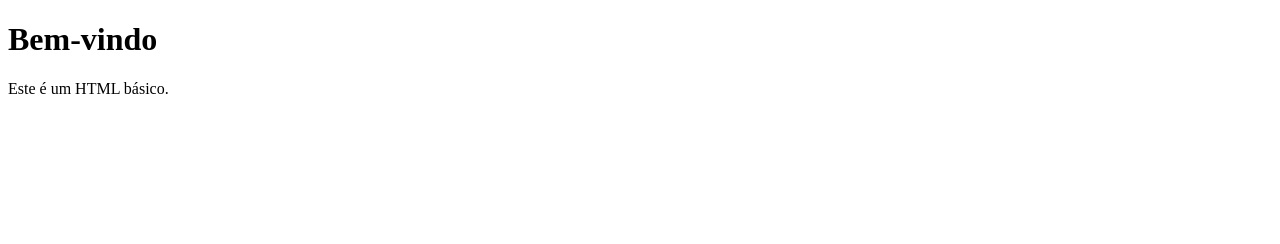
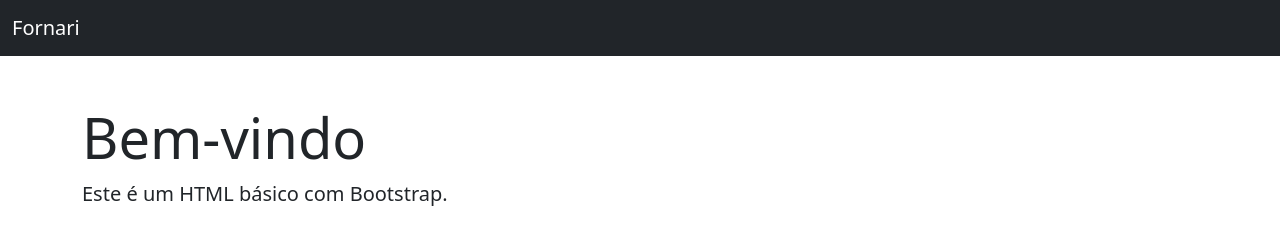
Before and after one commit to lucasfornari/meu-projeto-web, a plain HTML site: page index.html in a window 1280 px wide. Drawn offline with nearby package versions, Linux system fonts and the light colour scheme.

Commit message:
adiciona estilo

```diff
--- a/index.html
+++ b/index.html
@@ -4,9 +4,18 @@
     <meta charset="UTF-8">
     <meta name="viewport" content="width=device-width, initial-scale=1.0">
     <title>Fornari</title>
+    <link href="https://cdn.jsdelivr.net/npm/bootstrap@5.3.0/dist/css/bootstrap.min.css" rel="stylesheet">
 </head>
 <body>
-    <h1>Bem-vindo</h1>
-    <p>Este é um HTML básico.</p>
+    <nav class="navbar navbar-expand-lg navbar-dark bg-dark">
+        <div class="container-fluid">
+            <span class="navbar-brand">Fornari</span>
+        </div>
+    </nav>
+    <div class="container mt-5">
+        <h1 class="display-4">Bem-vindo</h1>
+        <p class="lead">Este é um HTML básico com Bootstrap.</p>
+    </div>
+    <script src="https://cdn.jsdelivr.net/npm/bootstrap@5.3.0/dist/js/bootstrap.bundle.min.js"></script>
 </body>
 </html>
```
